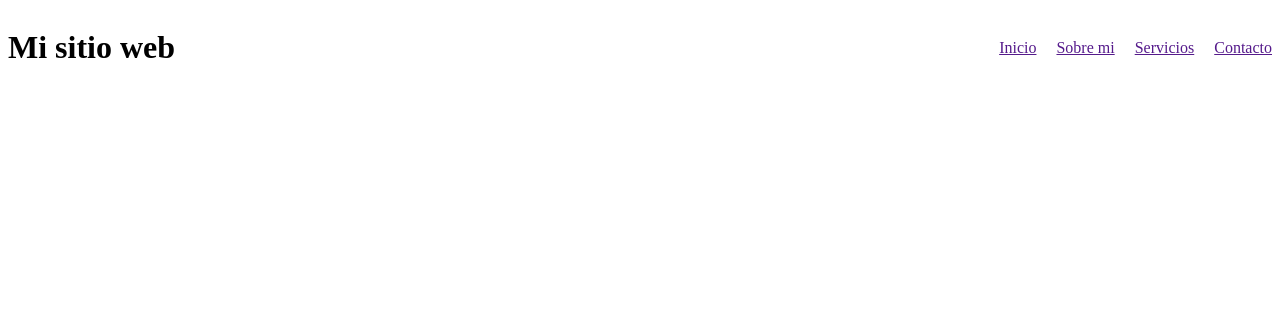
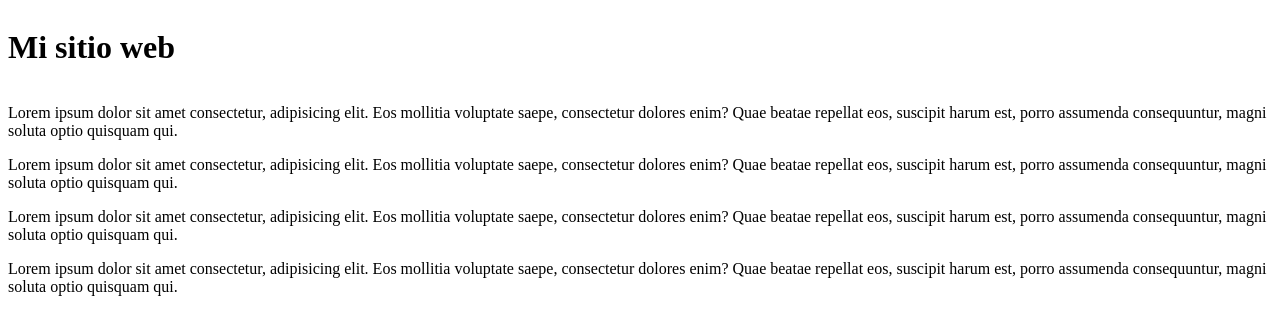
Before and after one commit to roldanlihugo/miweb, a plain HTML site: page index.html in a window 1280 px wide. Drawn offline with Linux system fonts and the light colour scheme.

Commit message:
Agregando parrafos a la web

```diff
--- a/index.html
+++ b/index.html
@@ -10,11 +10,13 @@
     <header>
         <h1 class="logo">Mi sitio web</h1>
         <ul>
-            <li><a href="">Inicio</li></a>
-            <li><a href="">Sobre mi</li></a>
-            <li><a href="">Servicios</li></a>
-            <li><a href="">Contacto</li></a>
         </ul>
     </header>
+    <main>
+        <p>Lorem ipsum dolor sit amet consectetur, adipisicing elit. Eos mollitia voluptate saepe, consectetur dolores enim? Quae beatae repellat eos, suscipit harum est, porro assumenda consequuntur, magni soluta optio quisquam qui.</p>
+        <p>Lorem ipsum dolor sit amet consectetur, adipisicing elit. Eos mollitia voluptate saepe, consectetur dolores enim? Quae beatae repellat eos, suscipit harum est, porro assumenda consequuntur, magni soluta optio quisquam qui.</p>
+        <p>Lorem ipsum dolor sit amet consectetur, adipisicing elit. Eos mollitia voluptate saepe, consectetur dolores enim? Quae beatae repellat eos, suscipit harum est, porro assumenda consequuntur, magni soluta optio quisquam qui.</p>
+        <p>Lorem ipsum dolor sit amet consectetur, adipisicing elit. Eos mollitia voluptate saepe, consectetur dolores enim? Quae beatae repellat eos, suscipit harum est, porro assumenda consequuntur, magni soluta optio quisquam qui.</p>
+    </main>
 </body>
 </html>
```
